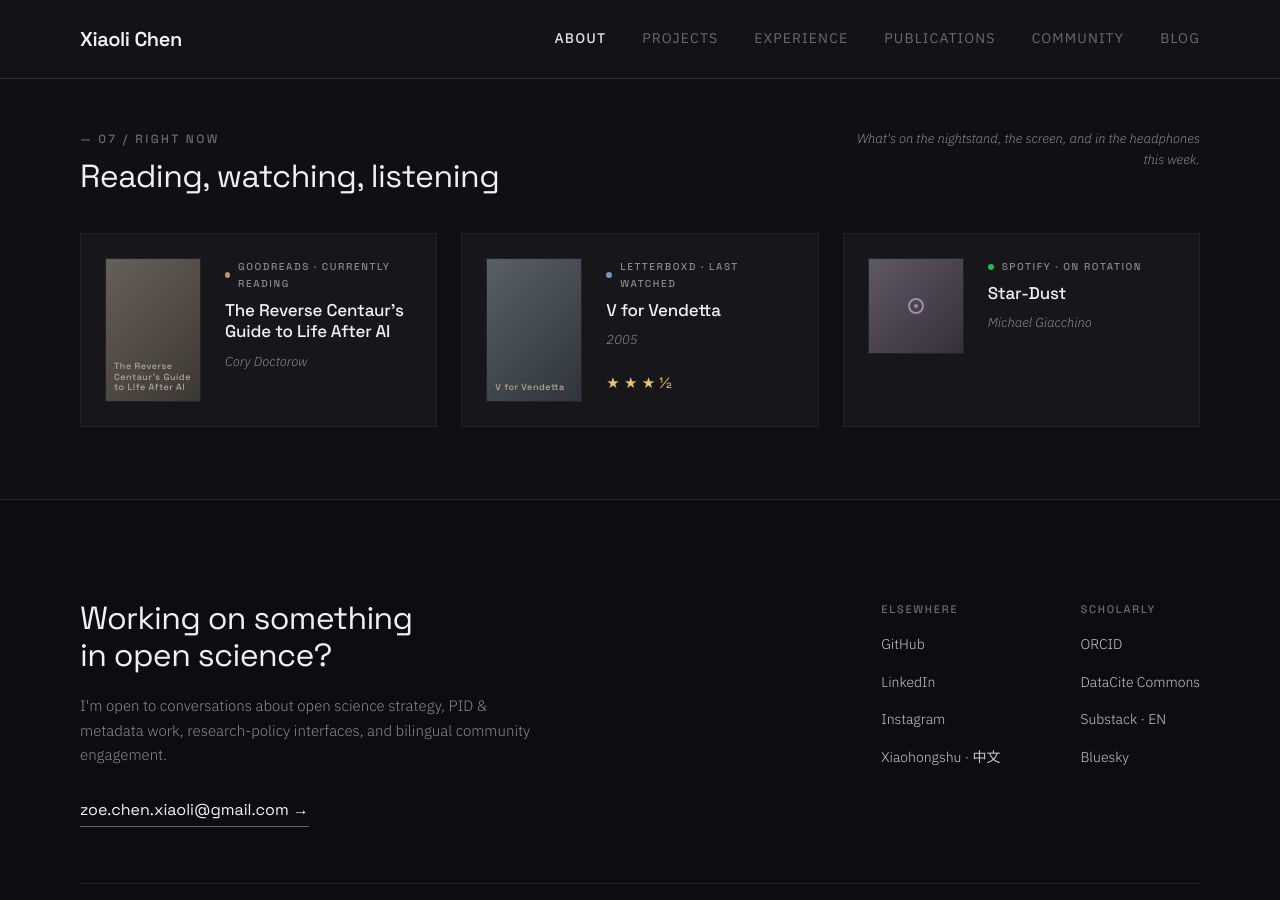
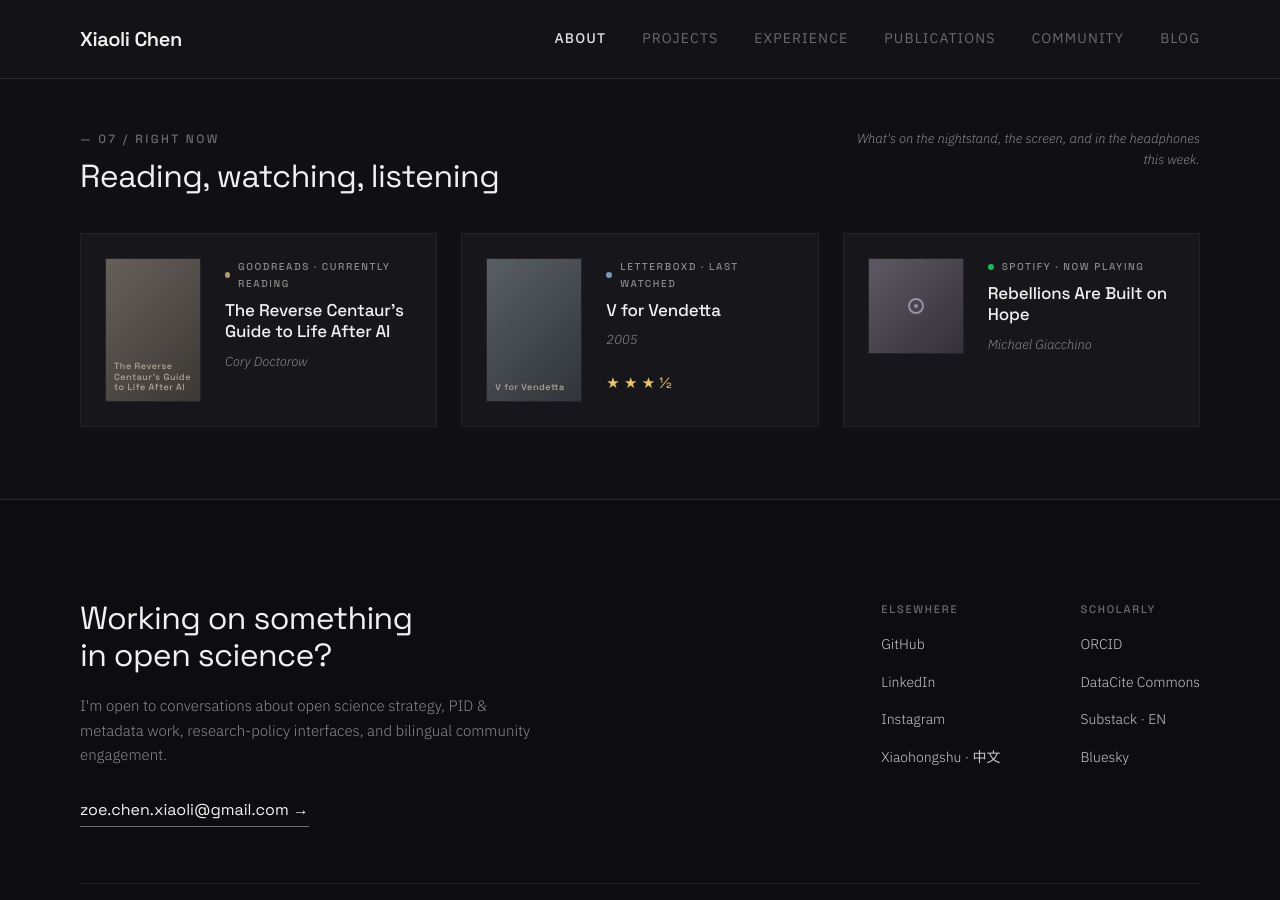
Before and after one commit to xchen101/xchen101.github.io, a Jekyll site: the page built from index.md, in a window 1280 px wide and 900 px high, scrolled down 6657 px. Built offline with Jekyll 4.4.1, drawn with Linux system fonts in a browser that asks for light colours; comment, search, counter and statistics services are not loaded; grey boxes are pictures that could not be loaded.

Commit message:
update: Right Now widget data (auto)

```diff
--- a/_data/now.yml
+++ b/_data/now.yml
@@ -1,4 +1,4 @@
-# Right now — auto-generated by Hermes cron on 2026-11-11 12:00 UTC
+# Right now — auto-generated by Hermes cron on 2026-11-11 18:00 UTC
 # Sources: Goodreads RSS / Letterboxd RSS / Spotify API
 
 reading:
@@ -23,9 +23,9 @@ watching:
 listening:
   service: "Spotify"
   accent: "#1DB954"
-  label: "On rotation"
-  title: "Star-Dust"
+  label: "Now playing"
+  title: "Rebellions Are Built on Hope"
   artist: "Michael Giacchino"
-  url: "https://open.spotify.com/track/6KAWSVdqsr7rPUx2kwHd94"
+  url: "https://open.spotify.com/track/2y0ujQbyIKpfmGnex4VJZU"
   profile_url: "https://open.spotify.com/"
   image: "https://i.scdn.co/image/ab67616d00001e024b90a8d70f47d3e111d038ce"
```
